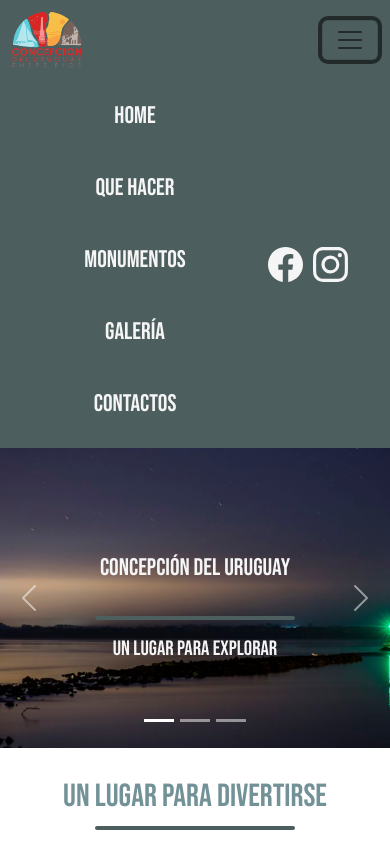
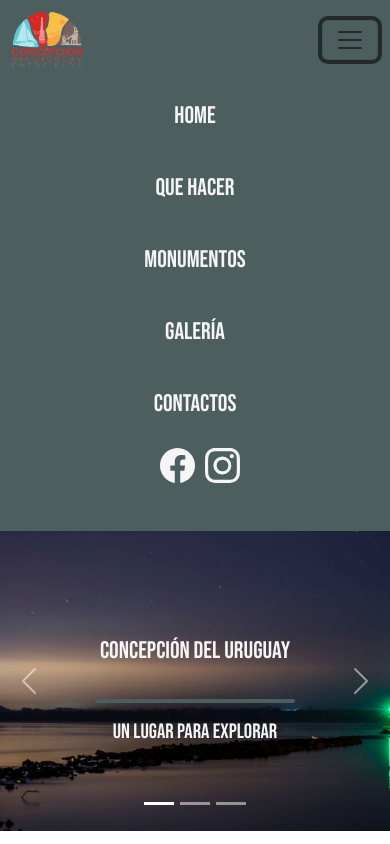
Before and after one commit to MatiasGonzalez2/PreEntrega3Gonzalez, a website: page index.html in a window 390 px wide. Both pictures are taken after a click on the button 350 px from the left and 40 px from the top of the page. Shown: the top 844 px of the page. Drawn offline with nearby package versions, Linux system fonts and the light colour scheme; files that its build step writes are made by us from their sources; files whose address does not match are found by name.

Commit message:
ajuste la nav resposive

```diff
--- a/index.html
+++ b/index.html
@@ -45,7 +45,7 @@
                             <a class="nav-link" href="pages/contacto.html">Contactos</a>
                         </li>
                     </ul>
-                    <div>
+                    <div class="mx-auto mb-5">
                         <a href="http://www.facebook.com" target="_blank" rel="nofollow">
                             <svg xmlns="http://www.w3.org/2000/svg" fill="currentColor" class="bi bi-facebook img-redes" viewBox="0 0 16 16">
                             <path d="M16 8.049c0-4.446-3.582-8.05-8-8.05C3.58 0-.002 3.603-.002 8.05c0 4.017 2.926 7.347 6.75 7.951v-5.625h-2.03V8.05H6.75V6.275c0-2.017 1.195-3.131 3.022-3.131.876 0 1.791.157 1.791.157v1.98h-1.009c-.993 0-1.303.621-1.303 1.258v1.51h2.218l-.354 2.326H9.25V16c3.824-.604 6.75-3.934 6.75-7.951z"/>
--- a/scss/_medias.scss
+++ b/scss/_medias.scss
@@ -8,8 +8,18 @@
 
     .nav{
         padding: 0;
-        .links-pages{
-            display: none;
+        .links-home{
+            align-items: end;
+            justify-content: end;
+            flex-direction: column;
+            margin: 0;
+            .img-svg{
+                align-items: center;
+                justify-content: center;
+            }
+            .img-redes{
+                justify-content: center;
+            }
         }
         .img-logo{
             width: 70px;
@@ -32,14 +42,6 @@
         }
         .ctn{
             padding: 15px 30px;
-        }
-    }
-
-
-    .navbar-home{
-        padding: 0;
-        .links-home{
-            display: none;
         }
     }
 
--- a/scss/_nav.scss
+++ b/scss/_nav.scss
@@ -39,7 +39,7 @@
 }
 
 .nav{
-    /* background-color:$mainColor; */
+
     position: sticky;
     top: 0;
     left: 0;
@@ -56,7 +56,7 @@
     }
     .links-home{
         align-items: center;
-        justify-content: center;
+        justify-content: end;
         margin-right: 30px;
         li{
             margin: 10px 30px;
```
Also changed, not shown: css/main.css, 1 other file.
